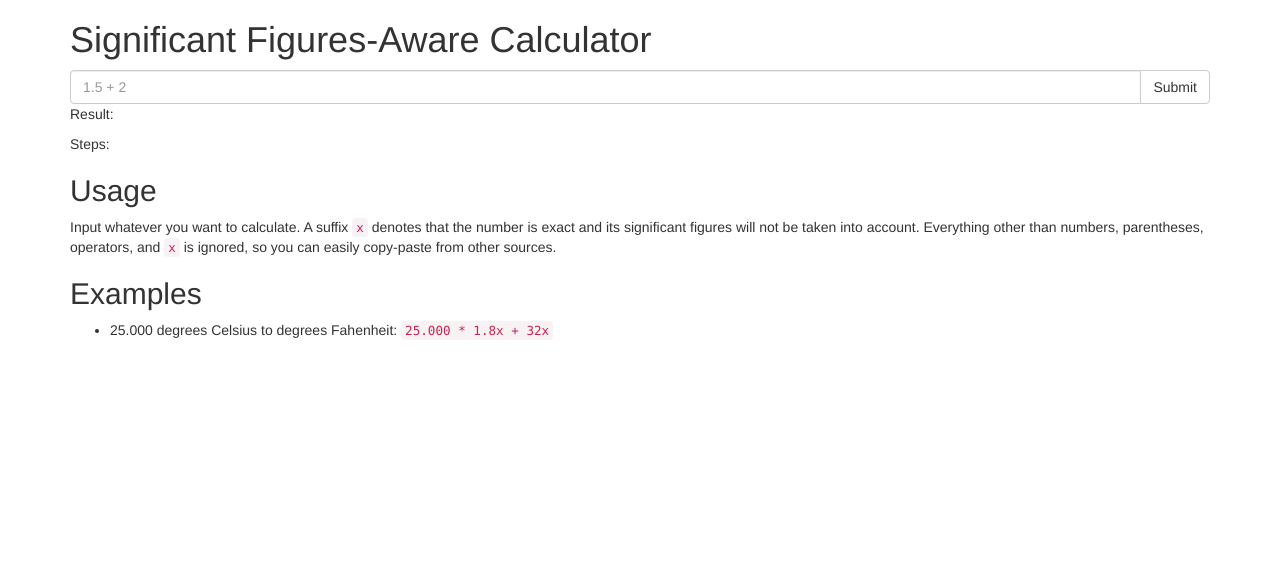
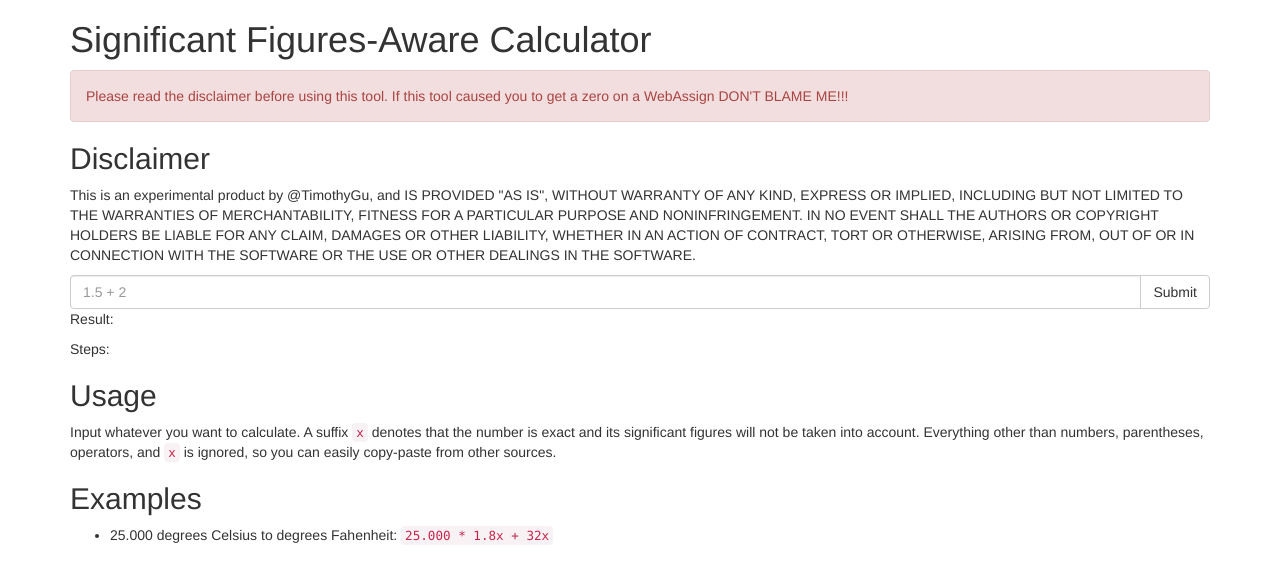
Before and after one commit to TimothyGu/sigfigs, a website: page index.html in a window 1280 px wide. Drawn offline with Linux system fonts and the light colour scheme.

Commit message:
Disclaimer

```diff
--- a/index.html
+++ b/index.html
@@ -17,6 +17,24 @@
   <body>
   <div class="container">
     <h1>Significant Figures-Aware Calculator</h1>
+    <div class="alert alert-danger" role="alert">
+      <span class="sr-only">Warning:</span>
+      Please read the disclaimer before using this tool. If this tool caused you to get
+      a zero on a WebAssign DON'T BLAME ME!!!
+    </div>
+    <section>
+    <h2>Disclaimer</h2>
+    <p>
+      This is an experimental product by @TimothyGu, and
+      IS PROVIDED "AS IS", WITHOUT WARRANTY OF ANY KIND, EXPRESS OR
+      IMPLIED, INCLUDING BUT NOT LIMITED TO THE WARRANTIES OF MERCHANTABILITY,
+      FITNESS FOR A PARTICULAR PURPOSE AND NONINFRINGEMENT. IN NO EVENT SHALL THE
+      AUTHORS OR COPYRIGHT HOLDERS BE LIABLE FOR ANY CLAIM, DAMAGES OR OTHER
+      LIABILITY, WHETHER IN AN ACTION OF CONTRACT, TORT OR OTHERWISE, ARISING FROM,
+      OUT OF OR IN CONNECTION WITH THE SOFTWARE OR THE USE OR OTHER DEALINGS IN
+      THE SOFTWARE.
+    </p>
+    </section>
     <div class="input-group">
       <input id="input" type="text" class="form-control" placeholder="1.5 + 2">
       <span class="input-group-btn">
@@ -26,6 +44,7 @@
     <p>Result: <span id="res"></span></p>
     <p>Steps:<p>
     <ul id="steps"></ul>
+    <section>
     <h2>Usage</h2>
     <p>
       Input whatever you want to calculate. A suffix <code>x</code> denotes
@@ -34,6 +53,8 @@
       <code>x</code> is ignored, so you can easily copy-paste from other
       sources.
     </p>
+    </section>
+    <section>
     <h2>Examples</h2>
     <ul>
       <li>
@@ -41,6 +62,7 @@
         <code>25.000 * 1.8x + 32x</code>
       </li>
     </ul>
+    </section>
   </div>
   <script src="index.js"></script>
   <script>
```
